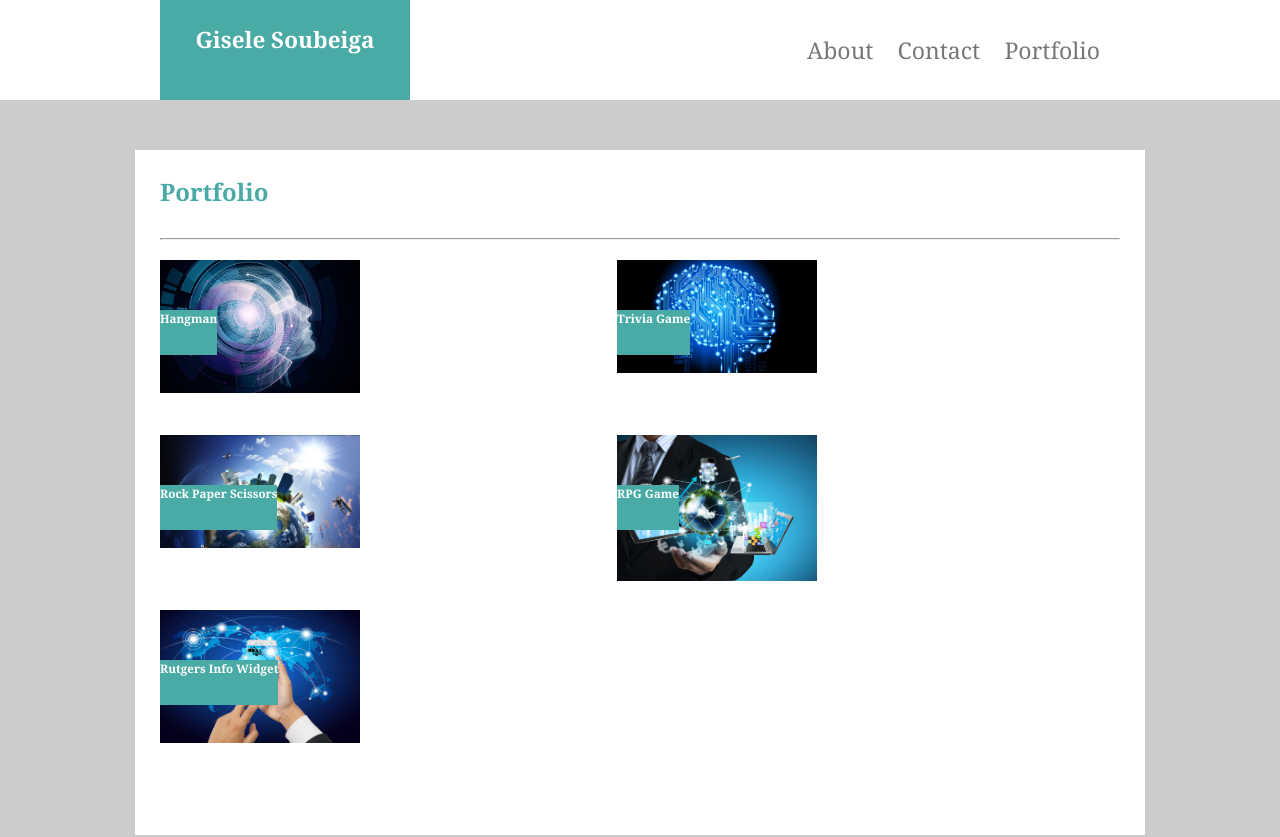
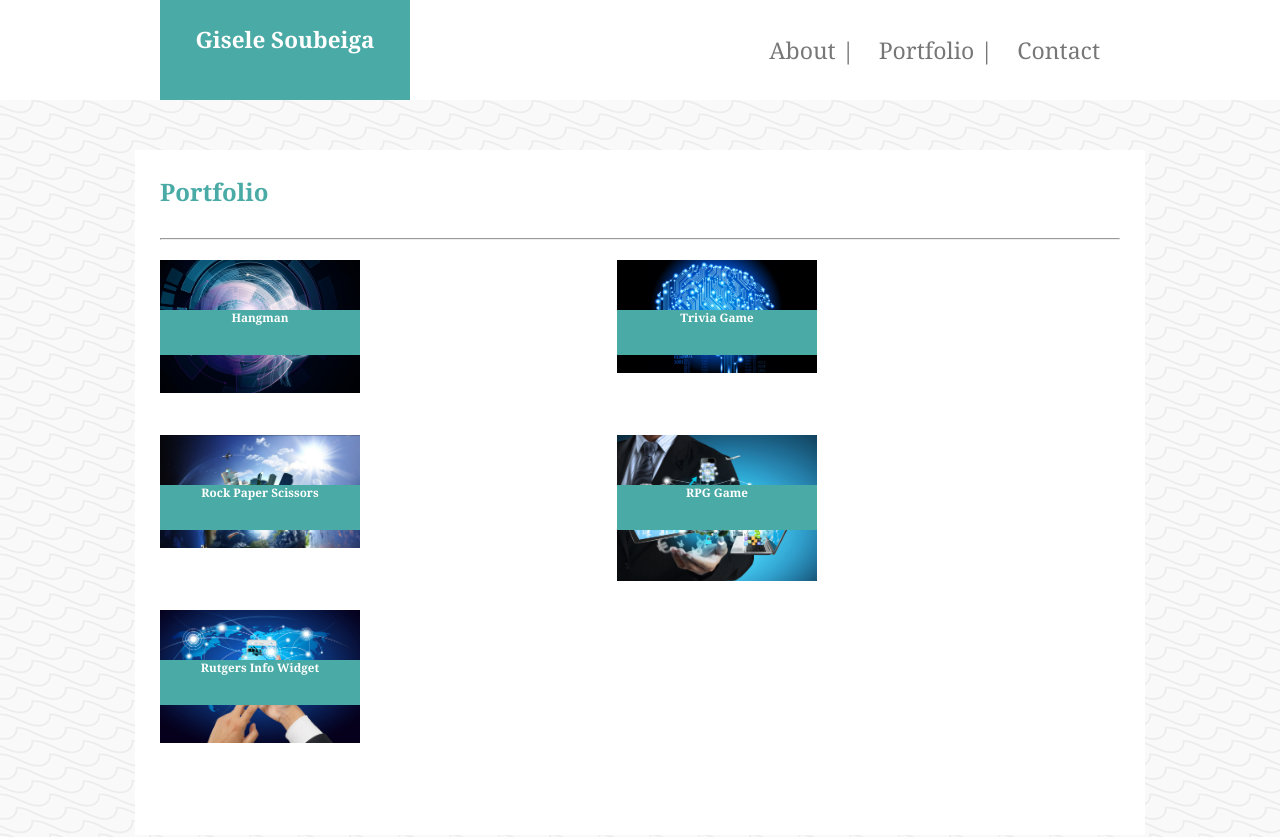
Before and after one commit to Giselesoubeiga/Myportfolio, a plain HTML site: page portfolio.html in a window 1280 px wide. Shown: the top 837 px of the page. Drawn offline with Linux system fonts and the light colour scheme.

Commit message:
add some modifications

```diff
--- a/assets/css/style.css
+++ b/assets/css/style.css
@@ -9,7 +9,7 @@ body,html{
    height: 100%;
 }
 .page-body{
-   background: #cccccc;
+
 }
 .my-menu{
    height: 100px;
@@ -137,4 +137,7 @@ text-decoration: none;
     text-align: center;
     margin-top: 50px;
     margin-bottom: 50px;
+    width: 200px;
+    line-height: 15px;
+    float: inline-end;
 }
--- a/portfolio.html
+++ b/portfolio.html
@@ -21,9 +21,9 @@
                     <h2>Gisele Soubeiga</h2>
                 </div>
                 <div class="menu-links">
-                    <a href="index.html">About</a>
+                    <a href="index.html">About |</a>
+                    <a href="portfolio.html">Portfolio |</a>
                     <a href="contact.html">Contact</a>
-                    <a href="portfolio.html">Portfolio</a>
                 </div>
             </div>
 
```
Also changed, not shown: contact.html (+2 -2 lines), index.html (+3 -2 lines).
